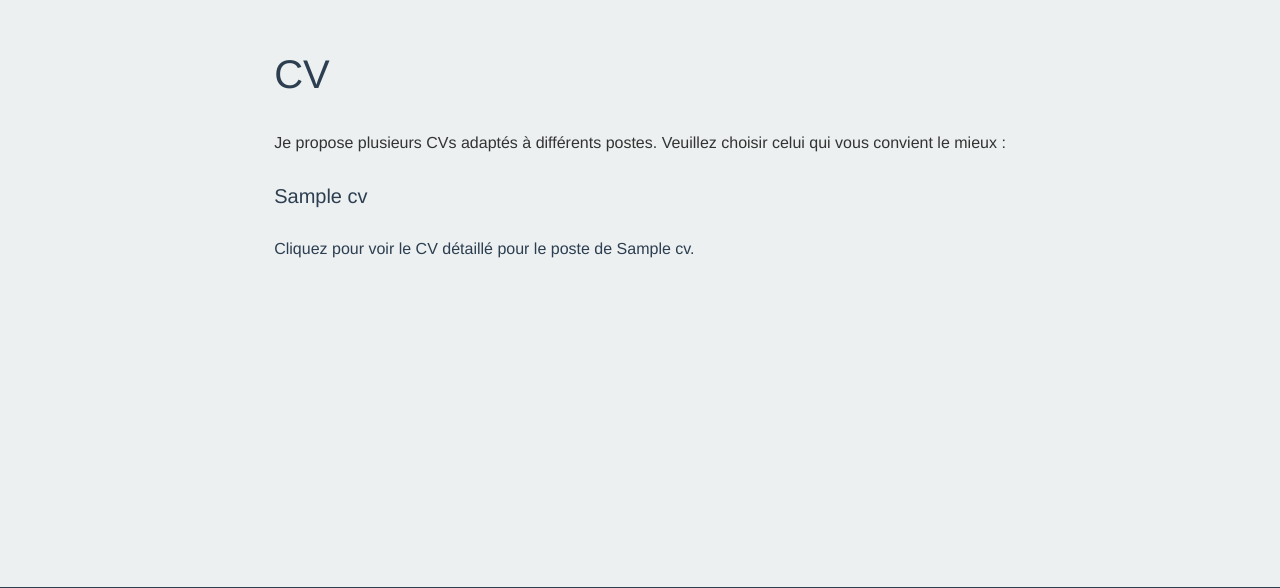
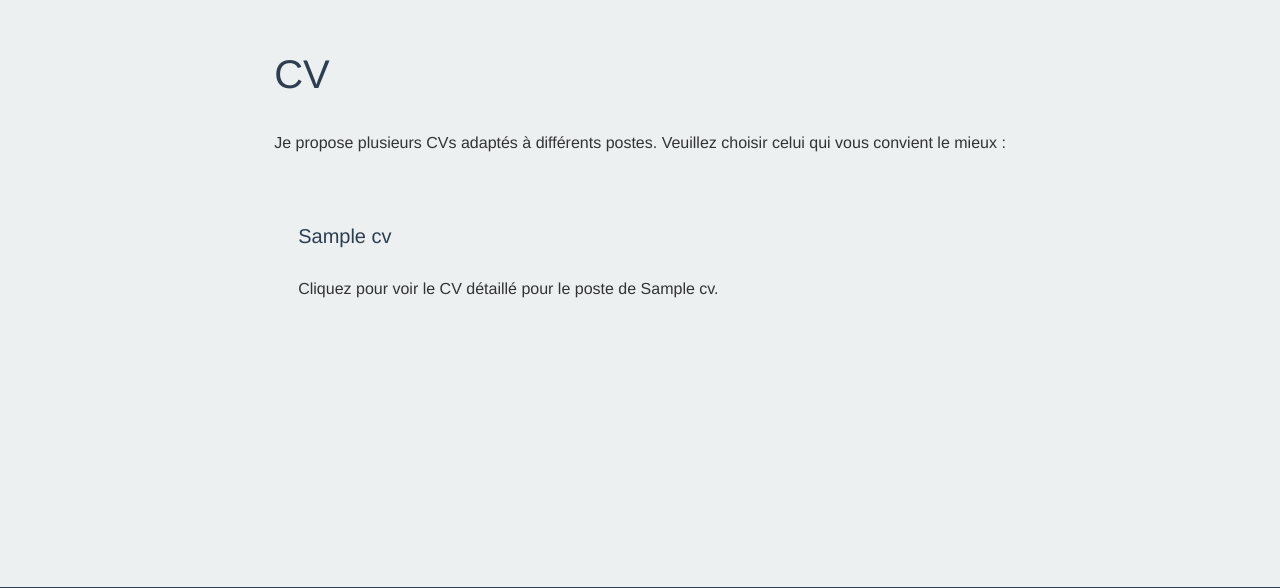
Before and after one commit to Stargate136/EPHAD, a Django app: page /cv/ in a window 1280 px wide. Shown: the part 114-702 px from the top of the page. Run offline with Django 4.2, Linux system fonts and the light colour scheme; tables that the repository leaves empty hold one stand-in row (values such as "Sample post").

Commit message:
Remove bootstrap and add CSS in 'cv' app

```diff
--- /dev/null
+++ b/src/core/static/core/css/card.css
@@ -0,0 +1,24 @@
+.card {
+    display: block;  /* Important pour s'assurer que la balise <a> fonctionne correctement en tant que conteneur */
+    position: relative;
+    border: 1px solid var(--border-color);
+    border-radius: var(--border-radius);
+    overflow: hidden;
+    text-decoration: none;  /* Pour supprimer les soulignements par défaut des liens */
+    color: inherit;  /* Pour s'assurer que le texte à l'intérieur de la carte utilise la couleur par défaut */
+    transition: transform 0.3s ease, box-shadow 0.3s ease;
+}
+
+.card:hover {
+    transform: translateY(-5px);
+    box-shadow: 0 10px 20px rgba(0, 0, 0, 0.1);
+}
+
+.card img {
+    width: 100%;
+    display: block;
+}
+
+.card-content {
+    padding: var(--space-md);
+}
--- a/src/cv/templates/cv/cv.html
+++ b/src/cv/templates/cv/cv.html
@@ -1,5 +1,4 @@
 <div class="cv-container">
-
     <div class="container">
         <!-- Sidebar content -->
         <div class="sidebar">
@@ -7,6 +6,8 @@
             <section id="personal-info">
                 <img src="{{ cv.personal_info.profile_picture.url }}" alt="{{ cv.personal_info.full_name }}" width="100" class="profile-image">
                 <h2>{{ cv.personal_info.full_name }}</h2>
+
+                <!-- TODO : ajouter logos -->
                 <p>{{ cv.personal_info.address }}</p>
                 <p>Téléphone : {{ cv.personal_info.phone }}</p>
                 <p>Email : {{ cv.personal_info.email }}</p>
--- a/src/cv/templates/cv/detail.html
+++ b/src/cv/templates/cv/detail.html
@@ -1,7 +1,9 @@
 {% extends "core/base.html" %}
 {% load static %}
 
-{% block title %}CV de {{ cv.title }}{% endblock %}
+{% block title %}
+    CV de {{ cv.title }}
+{% endblock %}
 
 {% block extra_css %}
     <link rel="stylesheet" href="{% static 'cv/css/cv.css' %}">
--- a/src/cv/templates/cv/index.html
+++ b/src/cv/templates/cv/index.html
@@ -1,27 +1,22 @@
 {% extends "core/base.html" %}
+{% load static %}
 
 {% block title %}CV{% endblock %}
+{% block extra_css %}
+    <link rel="stylesheet" href="{% static 'core/css/card.css' %}">
+{% endblock %}
+{% block content %}
+    <h1>CV{% if cvs|length > 1 %}s{% endif %}</h1>
+    <p>Je propose plusieurs CVs adaptés à différents postes. Veuillez choisir celui qui vous convient le mieux :</p>
+    <section>
+        {% for cv in cvs %}
+            <a class="card" href="{% url 'cv:detail' cv.slug %}">
+                <div class="card-content">
+                    <h5>{{ cv.title }}</h5>
+                    <p>Cliquez pour voir le CV détaillé pour le poste de {{ cv.title }}.</p>
 
-{% block content %}
-<div class="container mt-5 text-center">
-    <h1 class="mb-4">CV{% if cvs|length > 1 %}s{% endif %}</h1>
-    <!-- TODO : parler un peu de moi -->
-    <p>Je propose plusieurs CVs adaptés à différents postes. Veuillez choisir celui qui vous convient le mieux :</p>
-
-    <div class="row justify-content-center">
-        {% for cv in cvs %}
-        <div class="col-md-4 mb-4">
-            <a href="{% url 'cv:detail' cv.slug %}" class="text-decoration-none card-link-hover">
-                <div class="card">
-                    <div class="card-body">
-                        <h5 class="card-title">{{ cv.title }}</h5>
-                        <p class="card-text text-muted">Cliquez pour voir le CV détaillé pour le poste de {{ cv.title }}.</p>
-
-                    </div>
                 </div>
             </a>
-        </div>
         {% endfor %}
-    </div>
-</div>
+    </section>
 {% endblock %}
```
